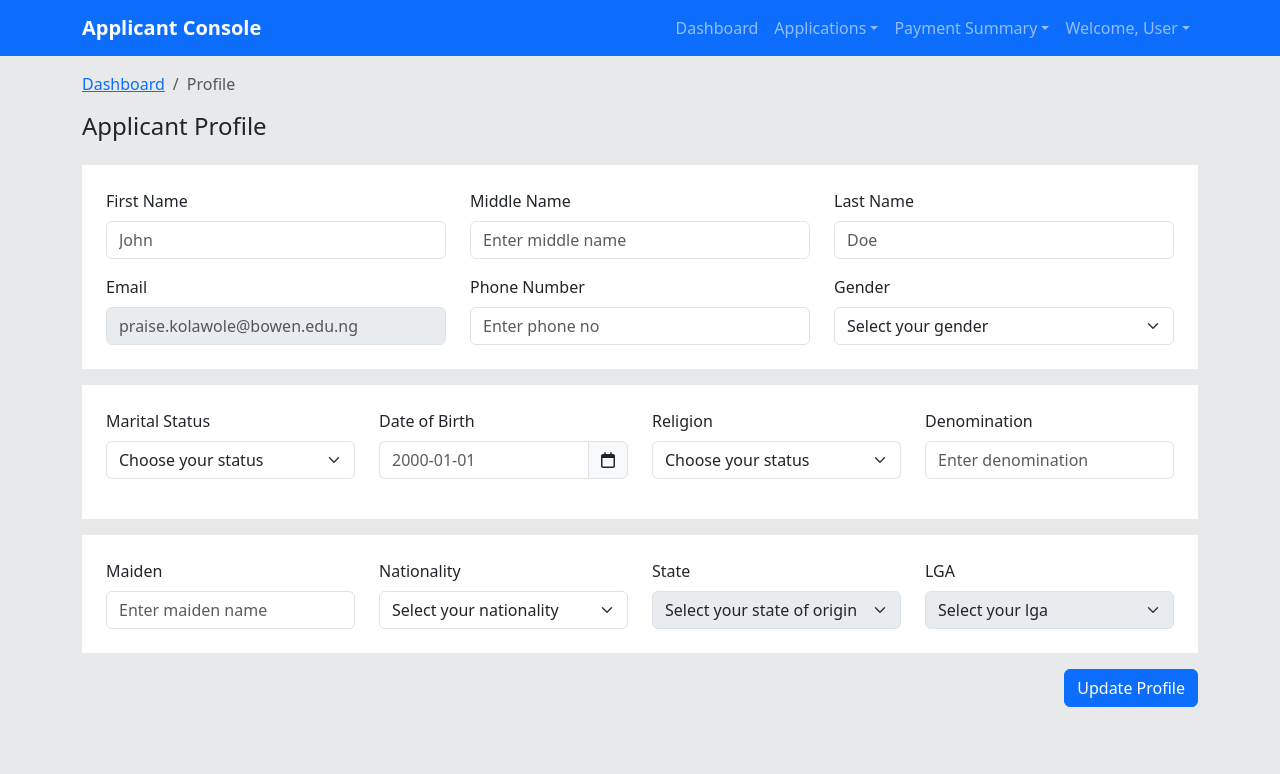
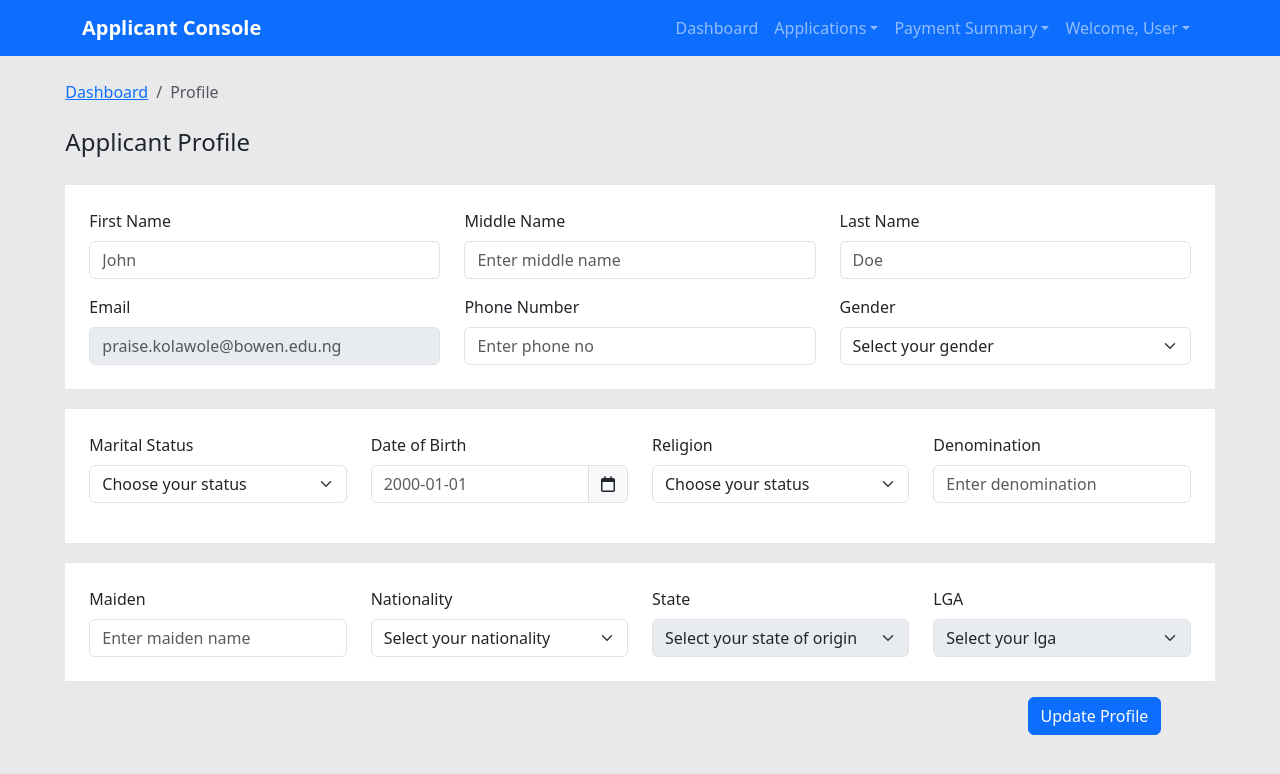
Before and after one commit to Sir-Dave/Bowen-Admissions, a React (Create React App) app: page /profile in a window 1280 px wide. Shown: the top 774 px of the page. Built offline with nearby package versions, Linux system fonts and the light colour scheme.

Commit message:
Made changes to Profile Page to suit preference

```diff
--- a/src/App.tsx
+++ b/src/App.tsx
@@ -7,6 +7,8 @@ import Profile from './components/Profile';
 import { BrowserRouter, Routes, Route } from 'react-router-dom';
 import StaffLogin from './components/StaffLogin';
 import EmailConfirm from './components/EmailConfirm';
+
+
 import './App.css';
 
 function App() {
@@ -21,6 +23,7 @@ function App() {
         <Route path="/referral-login" element={<ReferralLogin />} />
         <Route path="/staff-login" element={<StaffLogin />} />
         <Route path="/confirm-email" element={<EmailConfirm />} />
+
       </Routes>
     </BrowserRouter>
   );
--- a/src/components/Profile.tsx
+++ b/src/components/Profile.tsx
@@ -25,20 +25,27 @@ const Profile: React.FC = () => {
                 `}
             </style>
 
-            <Container className='profile min-vh-100'>
-                <Row className='mt-3'>
+            <Container className='settings min-vh-100' fluid>
+                <Row className="h-100 pt-4 justify-content-center align-items-center">
+                    <Col lg="11">
                         <Breadcrumb>
                             <Breadcrumb.Item href="#">Dashboard</Breadcrumb.Item>
                             <Breadcrumb.Item active>Profile</Breadcrumb.Item>
                         </Breadcrumb>
+                    </Col>
                 </Row>
-                <h4 id='settings-header'>Applicant Profile</h4>
 
 
-                <Row>
-                    <Col>
+                <Row className="h-100 pt-2 justify-content-center align-items-center">
+                    <Col lg="11">
+                        <h4 id='settings-header'>Applicant Profile</h4>
+                    </Col>
+                </Row>
 
-                        <Form className="bg-white p-4 mt-3">
+                <Row className="h-100 pt-1 justify-content-center align-items-center">
+                    <Col lg="11">
+
+                        <Form className="bg-white p-4 mt-3" >
 
                             <Row>
                                 <Col><Form.Label> First Name </Form.Label></Col>
@@ -73,8 +80,8 @@ const Profile: React.FC = () => {
                     </Col>
                 </Row>
 
-                <Row>
-                    <Col>
+                <Row className="h-100 pt-1 justify-content-center align-items-center">
+                    <Col lg="11">
 
                         <Form className="bg-white p-4 mt-3">
 
@@ -120,8 +127,8 @@ const Profile: React.FC = () => {
                     </Col>
                 </Row>
 
-                <Row>
-                    <Col>
+                <Row className="h-100 pt-1 justify-content-center align-items-center">
+                    <Col lg="11">
 
                         <Form className="bg-white p-4 mt-3">
 
@@ -160,12 +167,13 @@ const Profile: React.FC = () => {
                 </Row>
 
                 <Row>
+                    <Col lg="11">
                         <div className="d-flex justify-content-end mt-3">
                             <Button variant="primary" type="submit" className="btn">
                                 Update Profile
                             </Button>
                         </div>
-
+                    </Col>
                 </Row>
             </Container>
         </>
```
Lines whose indentation alone changed are shown as unchanged.
